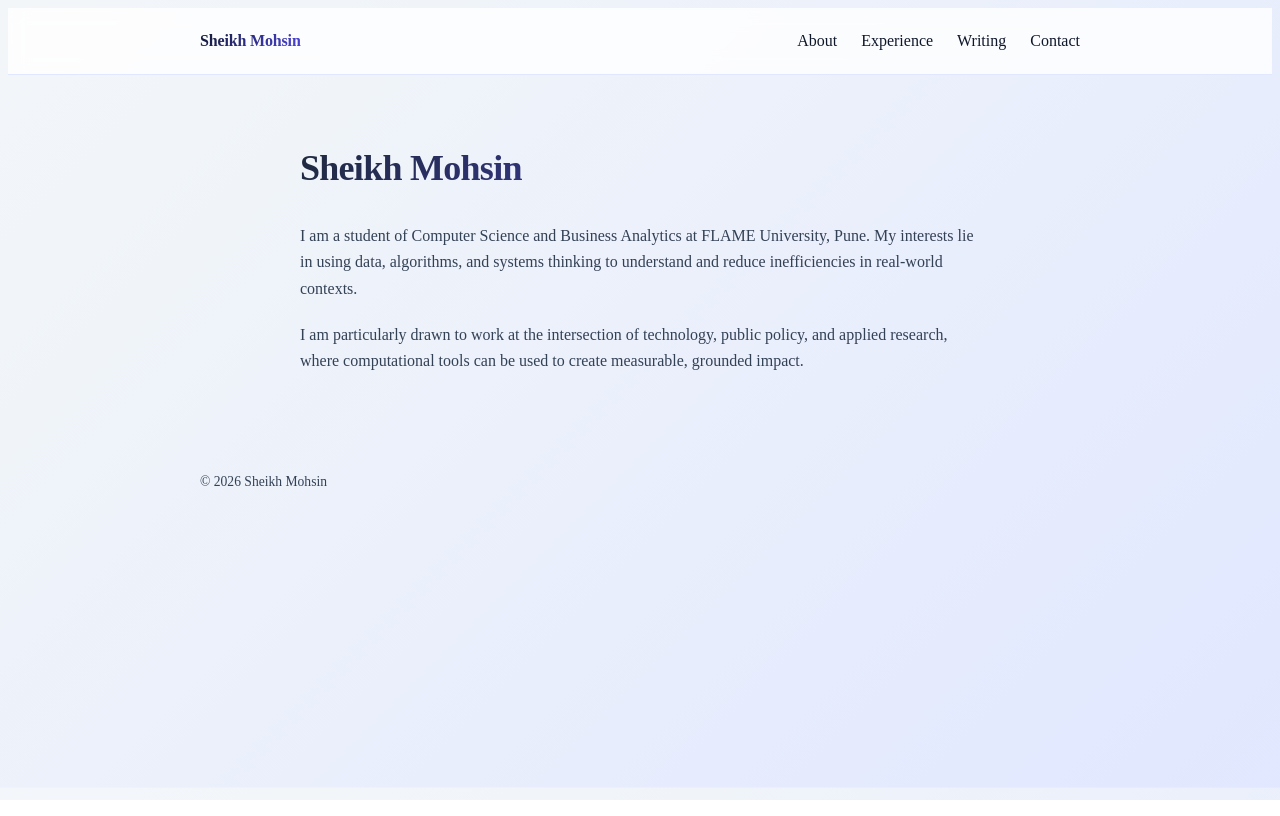
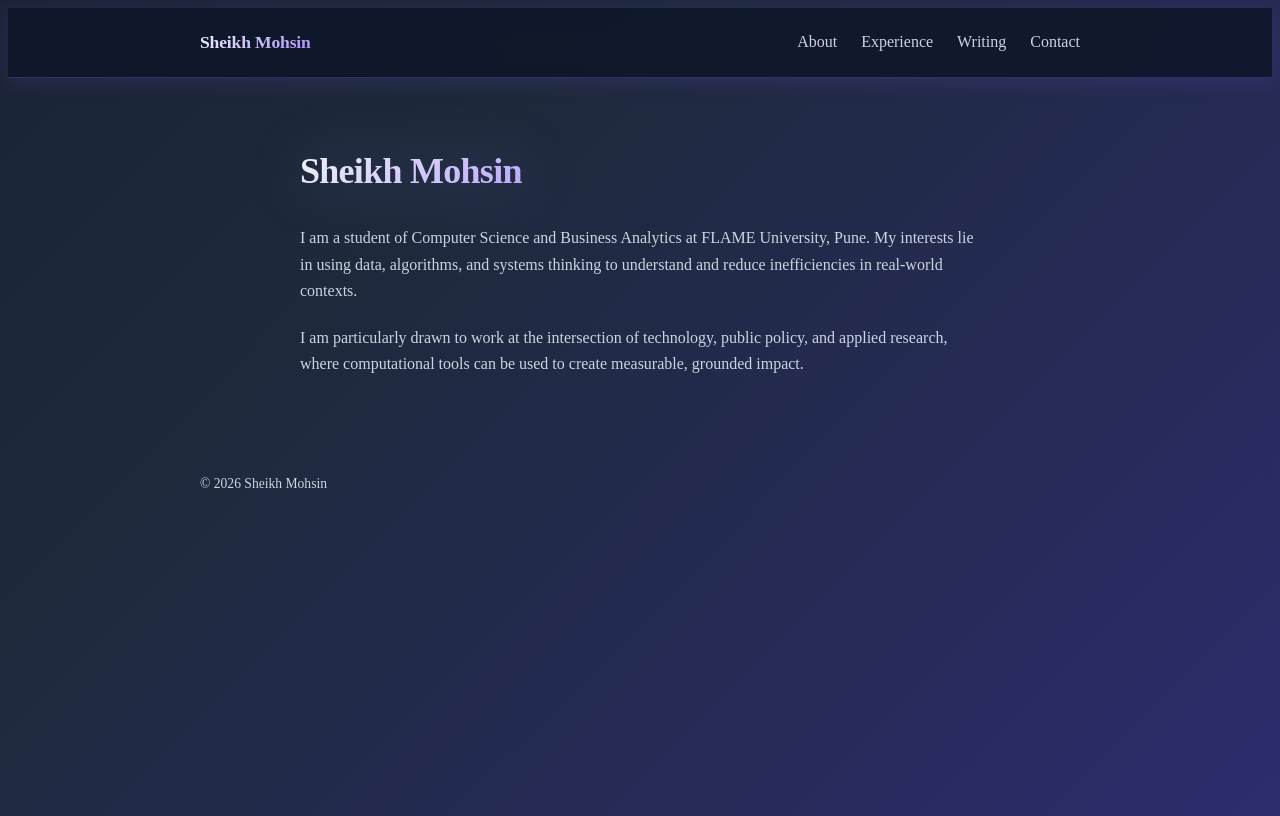
Before and after one commit to SheikhMohsin9311/personal-site, a Next.js app: page / in a window 1280 px wide. Built offline with nearby package versions, Linux system fonts and the light colour scheme.

Commit message:
Added more content and animations

```diff
--- a/src/app/globals.css
+++ b/src/app/globals.css
@@ -11,11 +11,13 @@ html {
 }
 
 body {
-  background: linear-gradient(135deg, #f8fafc 0%, #f1f5f9 100%);
-  color: #0f172a; /* slate-900 */
+  background: linear-gradient(135deg, #0f172a 0%, #1e293b 50%, #312e81 100%);
+  background-size: 200% 200%;
+  animation: gradientShift 20s ease infinite, fadeIn 0.6s ease-in;
+  color: #f1f5f9; /* slate-100 */
   font-family: 'Times New Roman', Times, serif;
   line-height: 1.65;
-  animation: fadeIn 0.6s ease-in;
+  min-height: 100vh;
 }
 
 @keyframes fadeIn {
@@ -27,18 +29,28 @@ body {
   }
 }
 
+@keyframes gradientShift {
+  0%, 100% {
+    background-position: 0% 50%;
+  }
+  50% {
+    background-position: 100% 50%;
+  }
+}
+
 /* ===============================
    Layout
    =============================== */
 
 .site-header {
-  border-bottom: 1px solid #e0e7ff; /* indigo-100 */
-  background: rgba(255, 255, 255, 0.8);
-  backdrop-filter: blur(10px);
+  border-bottom: 1px solid rgba(139, 92, 246, 0.3);
+  background: rgba(15, 23, 42, 0.9);
+  backdrop-filter: blur(12px);
   position: sticky;
   top: 0;
   z-index: 100;
   animation: slideDown 0.4s ease-out;
+  box-shadow: 0 4px 20px rgba(139, 92, 246, 0.15);
 }
 
 @keyframes slideDown {
@@ -69,6 +81,7 @@ body {
 .nav-links a {
   position: relative;
   transition: all 0.3s ease;
+  color: #cbd5e1;
 }
 
 .nav-links a::after {
@@ -78,8 +91,9 @@ body {
   left: 0;
   width: 0;
   height: 2px;
-  background: linear-gradient(90deg, #6366f1, #8b5cf6);
+  background: linear-gradient(90deg, #a78bfa, #ec4899);
   transition: width 0.3s ease;
+  box-shadow: 0 0 8px rgba(167, 139, 250, 0.6);
 }
 
 .nav-links a:hover::after {
@@ -87,8 +101,9 @@ body {
 }
 
 .nav-links a:hover {
-  color: #6366f1;
+  color: #a78bfa;
   transform: translateY(-2px);
+  text-shadow: 0 0 20px rgba(167, 139, 250, 0.5);
 }
 
 .content {
@@ -114,7 +129,7 @@ body {
   margin: 6rem auto 2rem;
   padding: 0 1rem;
   font-size: 0.85rem;
-  color: #64748b; /* slate-500 */
+  color: #94a3b8;
   animation: fadeIn 1s ease-in 0.5s backwards;
 }
 
@@ -127,11 +142,12 @@ h1 {
   font-weight: 600;
   letter-spacing: -0.02em;
   margin-bottom: 1.5rem;
-  background: linear-gradient(135deg, #1e293b 0%, #4f46e5 100%);
+  background: linear-gradient(135deg, #f1f5f9 0%, #a78bfa 50%, #ec4899 100%);
   -webkit-background-clip: text;
   -webkit-text-fill-color: transparent;
   background-clip: text;
   animation: slideInLeft 0.6s ease-out;
+  filter: drop-shadow(0 0 30px rgba(167, 139, 250, 0.3));
 }
 
 @keyframes slideInLeft {
@@ -150,7 +166,7 @@ h2 {
   font-weight: 500;
   margin-top: 3rem;
   margin-bottom: 0.75rem;
-  color: #4f46e5; /* indigo-600 */
+  color: #c4b5fd;
   position: relative;
   padding-left: 1rem;
   animation: slideInLeft 0.6s ease-out;
@@ -164,13 +180,14 @@ h2::before {
   transform: translateY(-50%);
   width: 4px;
   height: 70%;
-  background: linear-gradient(180deg, #6366f1, #8b5cf6);
+  background: linear-gradient(180deg, #a78bfa, #ec4899);
   border-radius: 2px;
+  box-shadow: 0 0 10px rgba(167, 139, 250, 0.6);
 }
 
 p {
   margin-bottom: 1.25rem;
-  color: #334155; /* slate-700 */
+  color: #cbd5e1;
   animation: fadeIn 0.8s ease-in;
 }
 
@@ -185,22 +202,24 @@ a {
 }
 
 a:hover {
-  color: #6366f1; /* indigo-600 */
+  color: #a78bfa;
+  text-shadow: 0 0 10px rgba(167, 139, 250, 0.4);
 }
 
 .brand {
   font-weight: 600;
   letter-spacing: -0.01em;
   transition: all 0.3s ease;
-  background: linear-gradient(135deg, #0f172a 0%, #4f46e5 100%);
+  background: linear-gradient(135deg, #f1f5f9 0%, #a78bfa 100%);
   -webkit-background-clip: text;
   -webkit-text-fill-color: transparent;
   background-clip: text;
+  font-size: 1.1rem;
 }
 
 .brand:hover {
   transform: scale(1.05);
-  filter: brightness(1.2);
+  filter: drop-shadow(0 0 15px rgba(167, 139, 250, 0.6));
 }
 
 /* ===============================
@@ -217,6 +236,7 @@ li {
   padding-left: 1.5rem;
   animation: fadeInUp 0.6s ease-out;
   animation-fill-mode: backwards;
+  color: #cbd5e1;
 }
 
 li:nth-child(1) { animation-delay: 0.1s; }
@@ -229,13 +249,20 @@ li::before {
   content: '→';
   position: absolute;
   left: 0;
-  color: #6366f1;
+  color: #a78bfa;
   font-weight: bold;
   transition: transform 0.3s ease;
+  text-shadow: 0 0 10px rgba(167, 139, 250, 0.6);
 }
 
 li:hover::before {
   transform: translateX(4px);
+  color: #ec4899;
+  text-shadow: 0 0 15px rgba(236, 72, 153, 0.8);
+}
+
+li:hover {
+  color: #f1f5f9;
 }
 
 /* ===============================
@@ -249,31 +276,35 @@ section {
 article {
   transition: all 0.3s ease;
   padding: 1.5rem;
-  border-radius: 8px;
+  border-radius: 12px;
   margin: -1.5rem;
   margin-bottom: 0.5rem;
+  border: 1px solid transparent;
 }
 
 article:hover {
-  background: rgba(255, 255, 255, 0.6);
+  background: rgba(30, 41, 59, 0.6);
   transform: translateX(8px);
-  box-shadow: 0 4px 12px rgba(99, 102, 241, 0.1);
+  box-shadow: 0 8px 30px rgba(167, 139, 250, 0.2);
+  border: 1px solid rgba(167, 139, 250, 0.3);
 }
 
-/* Subtle background animation */
-@keyframes gradientShift {
-  0%, 100% {
-    background-position: 0% 50%;
-  }
-  50% {
-    background-position: 100% 50%;
-  }
+article h2 a {
+  background: linear-gradient(135deg, #f1f5f9 0%, #a78bfa 100%);
+  -webkit-background-clip: text;
+  -webkit-text-fill-color: transparent;
+  background-clip: text;
 }
 
-body {
-  background: linear-gradient(135deg, #f8fafc, #f1f5f9, #e0e7ff);
-  background-size: 200% 200%;
-  animation: gradientShift 15s ease infinite, fadeIn 0.6s ease-in;
+article:hover h2 a {
+  background: linear-gradient(135deg, #a78bfa 0%, #ec4899 100%);
+  -webkit-background-clip: text;
+  -webkit-text-fill-color: transparent;
+  background-clip: text;
+}
+
+time {
+  color: #94a3b8 !important;
 }
 
 /* Smooth transitions for all interactive elements */
@@ -283,6 +314,24 @@ button, input, select, textarea {
 
 /* Accent color for interactive elements */
 ::selection {
-  background: #c7d2fe; /* indigo-200 */
-  color: #1e293b;
+  background: rgba(167, 139, 250, 0.3);
+  color: #f1f5f9;
 }
+
+/* Scrollbar styling for dark theme */
+::-webkit-scrollbar {
+  width: 10px;
+}
+
+::-webkit-scrollbar-track {
+  background: #1e293b;
+}
+
+::-webkit-scrollbar-thumb {
+  background: linear-gradient(180deg, #a78bfa, #ec4899);
+  border-radius: 5px;
+}
+
+::-webkit-scrollbar-thumb:hover {
+  background: linear-gradient(180deg, #c4b5fd, #f472b6);
+}
```
